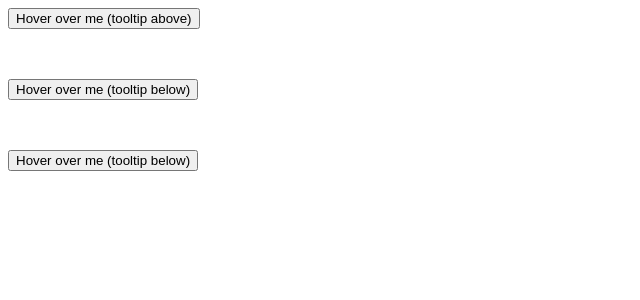
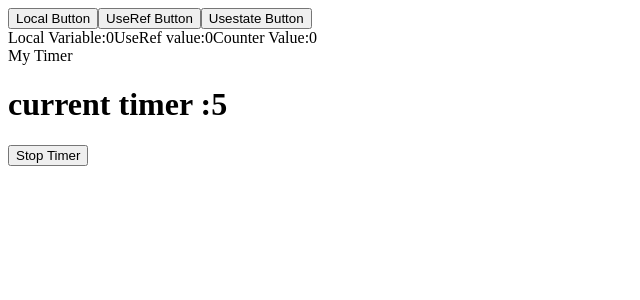
Before and after one commit to Jangalanagababu42/React_Yatra, a React app: page / in a window 1280 px wide. Shown: the top 300 px of the page, without its empty margins (0-640 px from the left). Built offline with nearby package versions, Linux system fonts and the light colour scheme.

Commit message:
feat:Module11--UseRef-Timer Example

```diff
--- a/src/App.js
+++ b/src/App.js
@@ -1,35 +1,39 @@
-import React, { useCallback, useEffect, useState } from "react";
-
+import React, { useCallback, useEffect, useRef, useState } from "react";
+import Timer from "./Timer";
 import ButtonWithToolTip from "./ButtonWithToolTip";
 import "./styles.css";
 
 function App() {
+  let localvar = 0;
+  console.log(localvar, "localvar"); // logs 0
+  const ref = useRef(0);
+  console.log(ref.current, "ref.current"); //logs
+  const [mycount, setCount] = useState(0);
+
   return (
     <>
-      {" "}
-      <ButtonWithToolTip
-        tooltipContent={
-          <div>
-            this tooltip doesnot fit above the code
-            <br />
-            this is why it's displayed below code
-          </div>
-        }
+      <button onClick={() => (localvar += 1)}>Local Button</button>
+      <button
+        onClick={() => {
+          ref.current += 1;
+        }}
       >
-        Hover over me (tooltip above)
-      </ButtonWithToolTip>
-      <div style={{ height: 50 }}></div>
-      <ButtonWithToolTip
-        tooltipContent={<div>this tooltip fit above the code</div>}
+        UseRef Button
+      </button>
+      <button
+        onClick={() => {
+          setCount((prev) => prev + 1);
+        }}
       >
-        Hover over me (tooltip below)
-      </ButtonWithToolTip>
-      <div style={{ height: 50 }}></div>
-      <ButtonWithToolTip
-        tooltipContent={<div>this tooltip fit above the code</div>}
-      >
-        Hover over me (tooltip below)
-      </ButtonWithToolTip>
+        Usestate Button
+      </button>
+      <div>
+        <span>Local Variable:{localvar}</span>
+        <span>UseRef value:{ref.current}</span>
+        <span>Counter Value:{mycount}</span>
+      </div>
+      <div>My Timer</div>
+      <Timer>This is Timer</Timer>
     </>
   );
 }
--- a/src/Timer.js
+++ b/src/Timer.js
@@ -1,39 +1,29 @@
 // Timer.js
-import React, { useEffect, useState, useLayoutEffect } from "react";
+import React, { useEffect, useState, useLayoutEffect, useRef } from "react";
 
 function Timer(props) {
+  const interval = useRef(null);
   const { customText } = props;
   const [counter, setCounter] = useState(0);
   useEffect(() => {
-    const interval = setInterval(() => {
+    // const
+    interval.current = setInterval(() => {
       console.log("i am running set interval");
       setCounter((prev) => prev + 1);
     }, 1000);
-    console.log("creating interval with ID " + interval);
+    console.log("creating interval with ID " + interval.current);
     return () => {
-      console.log("i was unmounted");
-      console.log("creating interval with ID " + interval);
-      clearInterval(interval);
+      clearInterval(interval.current);
     };
   }, []);
-  useEffect(() => {
-    return () => {
-      console.log("cleaning up function for 2nd useeffect with dependecies");
-    };
-  }, [customText]);
-  useLayoutEffect(() => {
-    console.log("this is called with useLayoutEffect");
-  }, []);
-
-  // useEffect(() => {
-  //   console.log("no dependencies so rendering again and again");
-  //   return () => {
-  //     console.log("cleaning up function for 3rd useeffect with dependecies");
-  //   };
-  // });
+  const TimeHandler = () => {
+    console.log("stopping timer for the interval " + interval.current);
+    clearInterval(interval.current);
+  };
   return (
     <div>
-      <h1>{counter}</h1>
+      <h1>current timer :{counter}</h1>
+      <button onClick={TimeHandler}>Stop Timer</button>
     </div>
   );
 }
```
